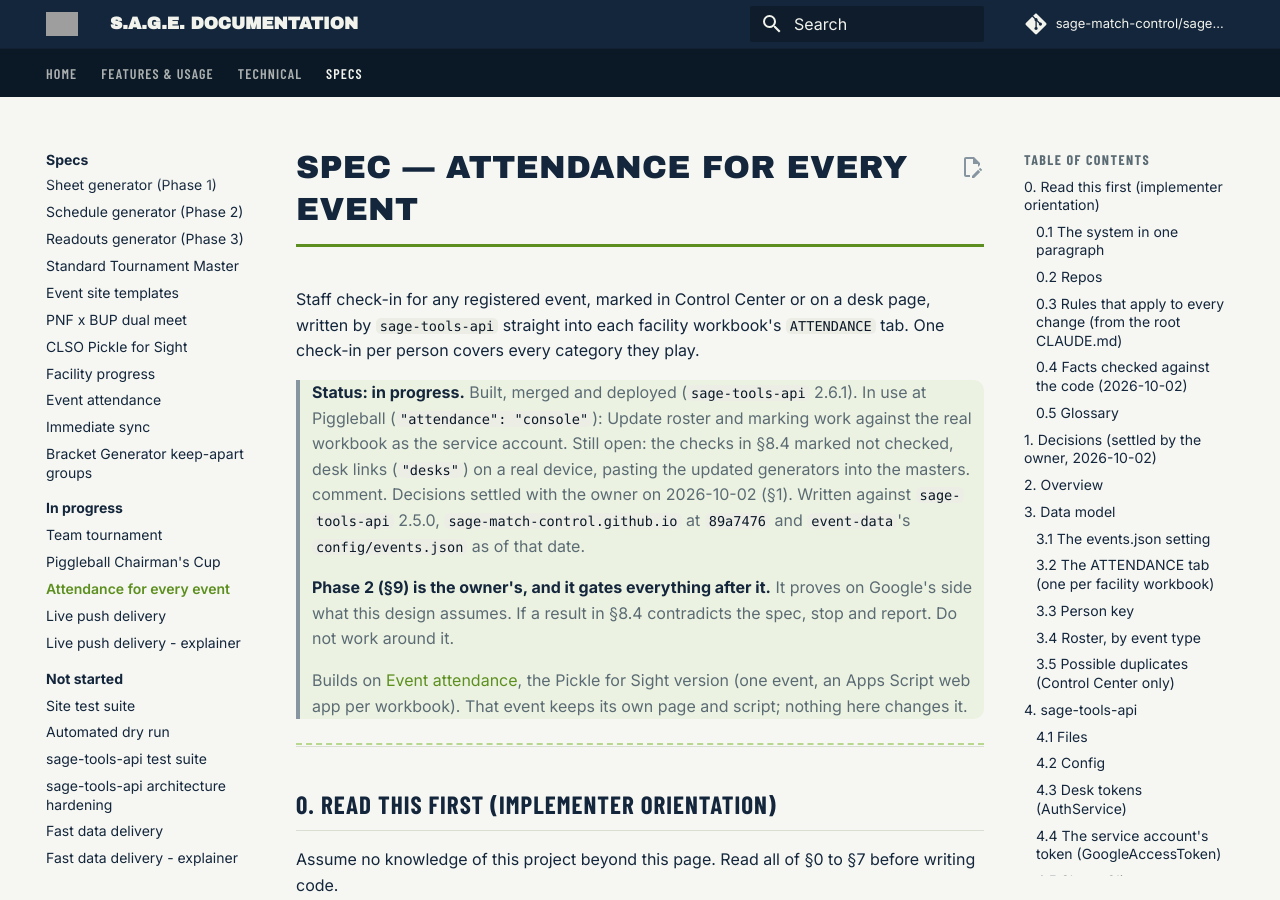
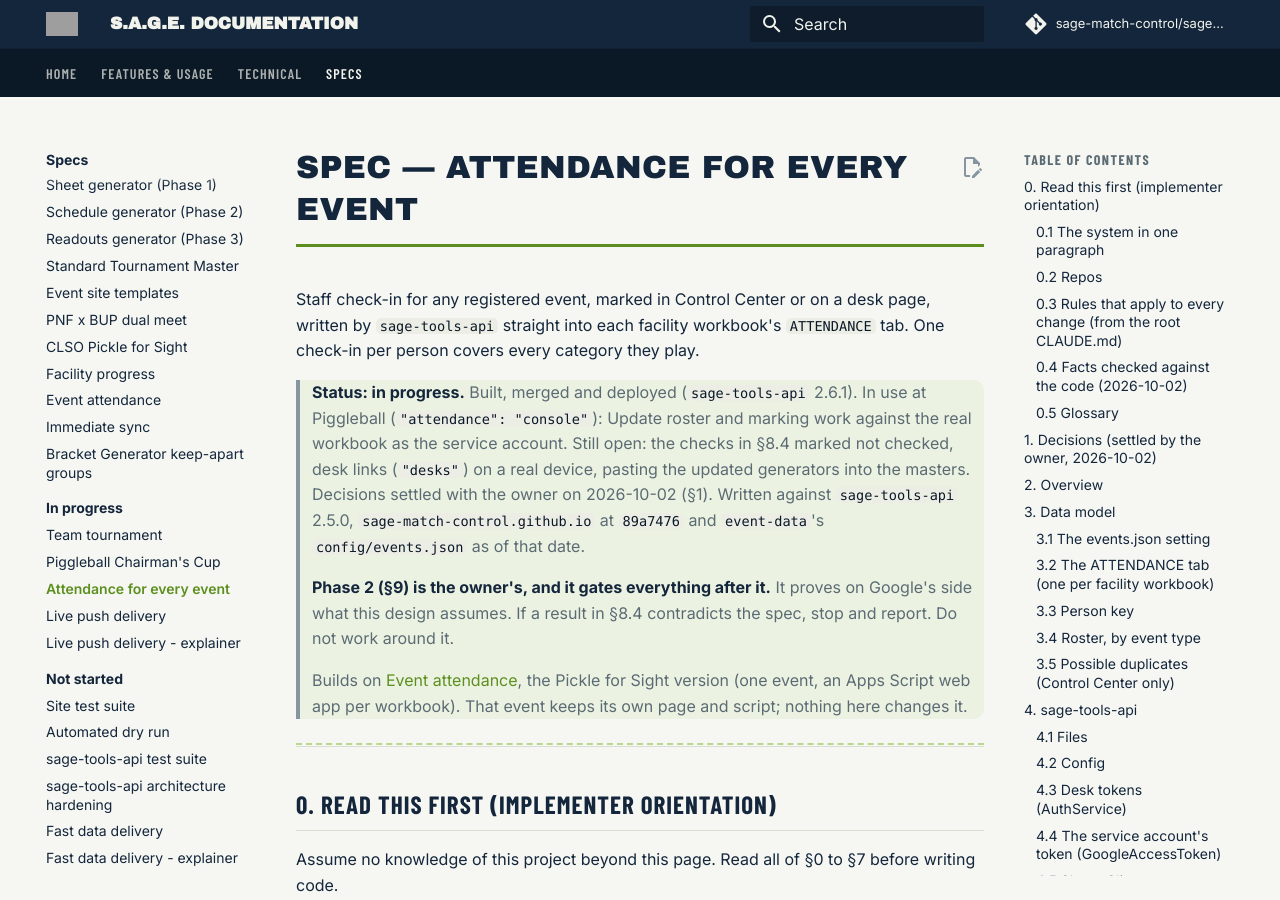
Before and after one commit to sage-match-control/sage-docs, an MkDocs documentation site: the page built from docs/specs/in-progress/multi-event-attendance-spec.md, in a window 1280 px wide and 900 px high. Built offline with MkDocs 1.6.1 and Material for MkDocs 9.7.7, drawn with Linux system fonts in a browser that asks for light colours; comment, search, counter and statistics services are not loaded.

Commit message:
Attendance spec: tidy the status line
Co-Authored-By: Claude Sonnet 5.5 <noreply@anthropic.com>

```diff
--- a/docs/specs/in-progress/multi-event-attendance-spec.md
+++ b/docs/specs/in-progress/multi-event-attendance-spec.md
@@ -9,7 +9,7 @@ desk page, written by `sage-tools-api` straight into each facility workbook's
 > against the real workbook as the service account. Still open: the checks in §8.4
 > marked not checked, desk links (`"desks"`) on a real device, pasting the
 > updated generators into the masters.
-> comment. Decisions settled with the owner on
+> Decisions settled with the owner on
 > 2026-10-02 (§1). Written against `sage-tools-api` 2.5.0,
 > `sage-match-control.github.io` at `89a7476` and `event-data`'s
 > `config/events.json` as of that date.
```
